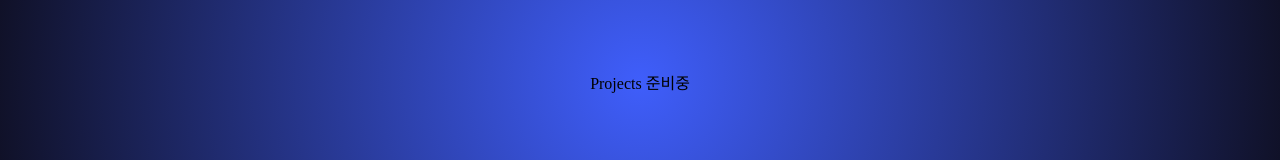
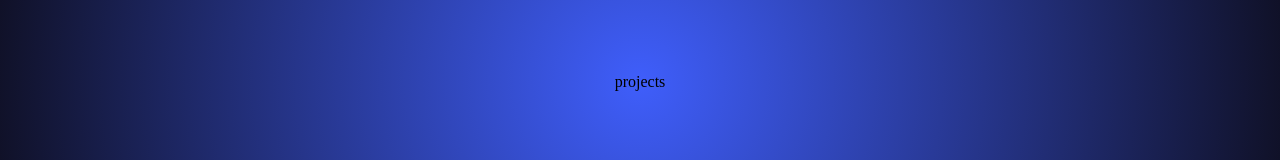
Before and after one commit to haejunejung/Portfolio, a React (Create React App) app in the folder portfolio/: page /projects in a window 1280 px wide. Shown: the part 318-478 px from the top of the page. Built offline with nearby package versions, Linux system fonts and the light colour scheme; a web font is replaced by a local one.

Commit message:
portfolio

```diff
--- a/portfolio/src/App.js
+++ /dev/null
@@ -1,21 +0,0 @@
-import React from "react";
-
-import { Route, Routes } from "react-router-dom";
-
-import Home from "./components/Home/Home";
-import TodayILearned from "./components/TIL/TodayILearned";
-import Projects from "./components/Projects/projects";
-
-const App = () => {
-  return (
-    <React.Fragment>
-      <Routes>
-        <Route path="/" exact={true} element={<Home />} />
-        <Route path="/TIL" element={<TodayILearned />} />
-        <Route path="/projects" element={<Projects />} />
-      </Routes>
-    </React.Fragment>
-  );
-};
-
-export default App;
--- /dev/null
+++ b/portfolio/src/components/Project/Project.js
@@ -0,0 +1,7 @@
+import React from "react";
+
+const Project = () => {
+  return <div>projects</div>;
+};
+
+export default Project;
--- a/portfolio/src/components/Projects/Projects.js
+++ /dev/null
@@ -1,7 +0,0 @@
-import React from "react";
-
-const Projects = () => {
-  return <div>Projects 준비중</div>;
-};
-
-export default Projects;
--- a/portfolio/src/index.js
+++ b/portfolio/src/index.js
@@ -1,13 +1,19 @@
 import React from "react";
 import ReactDOM from "react-dom/client";
-import { BrowserRouter } from "react-router-dom";
-import App from "./App";
+import { BrowserRouter, Route, Routes } from "react-router-dom";
+import Home from "./components/Home/Home";
+import TodayILearned from "./components/TIL/TodayILearned";
+import Projects from "./components/Project/Project";
 
 const root = ReactDOM.createRoot(document.getElementById("root"));
 root.render(
   <React.StrictMode>
     <BrowserRouter basename={process.env.PUBLIC_URL}>
-      <App />
+      <Routes>
+        <Route path="/" exact={true} element={<Home />} />
+        <Route path="/TIL" element={<TodayILearned />} />
+        <Route path="/projects" element={<Projects />} />
+      </Routes>
     </BrowserRouter>
   </React.StrictMode>
 );
```
